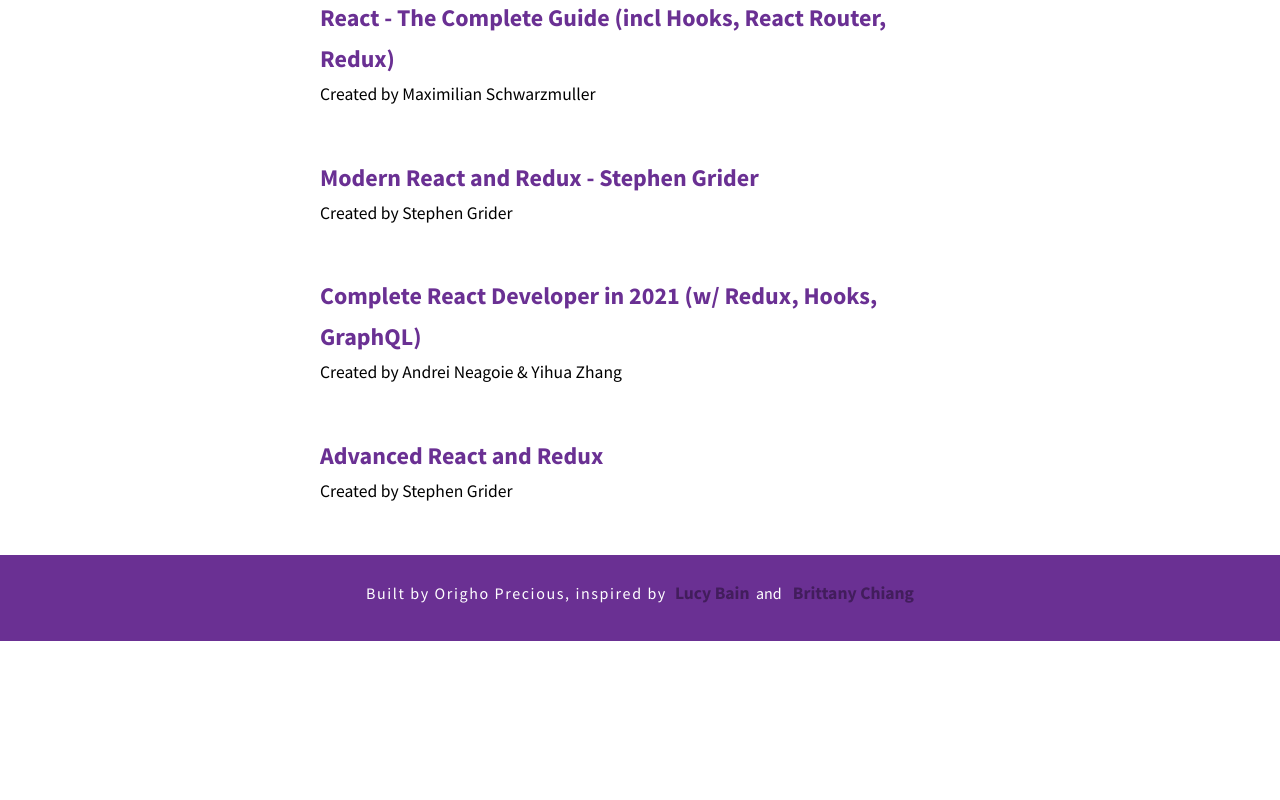
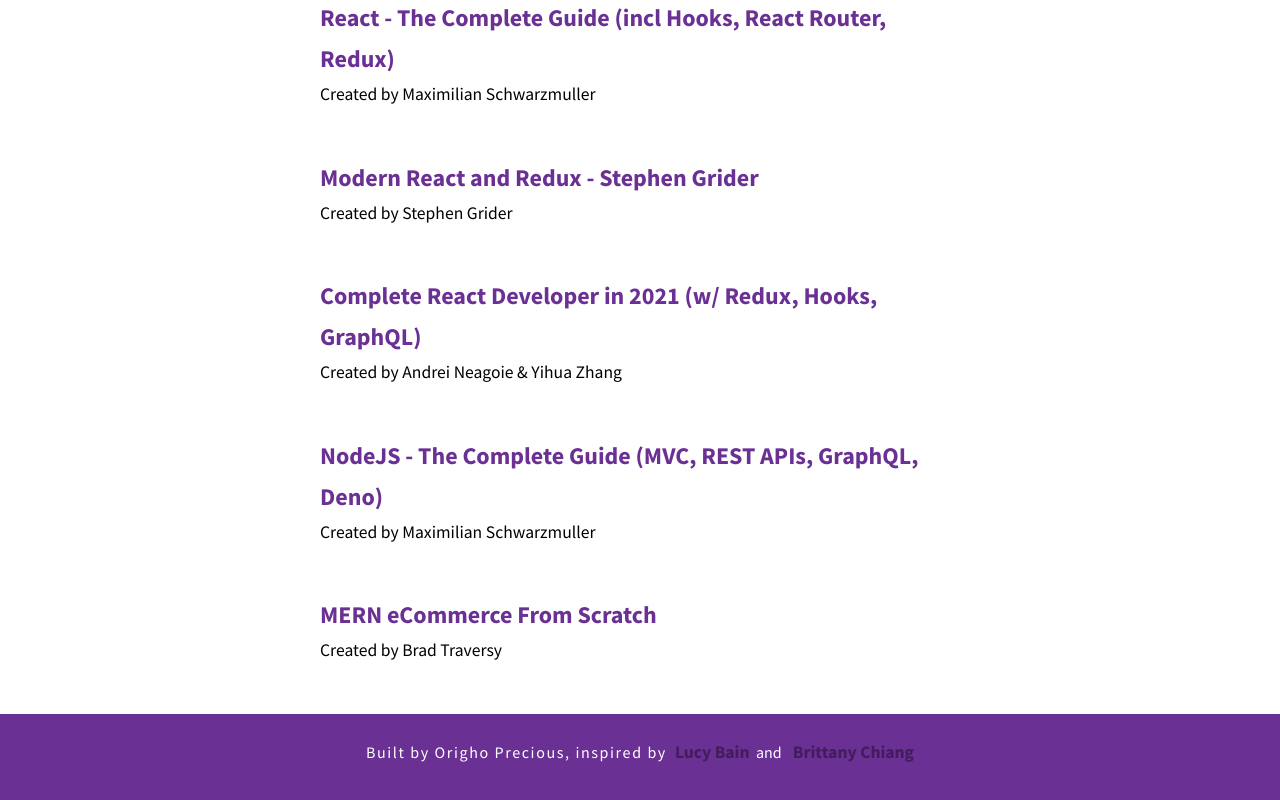
Before and after one commit to Origho-precious/my-portfolio, a React (Create React App) app: page /resources in a window 1280 px wide. Shown: the part 838-1638 px from the top of the page. Before the commit the page ends 1479 px from the top, so only its background shows below. Built offline with nearby package versions, Linux system fonts and the light colour scheme.

Commit message:
feat: updating resources page

```diff
--- a/src/pages/resources/index.jsx
+++ b/src/pages/resources/index.jsx
@@ -88,13 +88,23 @@
 					</li>
 					<li>
 						<a
-              href="https://www.udemy.com/course/react-redux-tutorial/"
+							href="https://www.udemy.com/course/nodejs-the-complete-guide/"
 							target="_blank"
 							rel="noopener noreferrer"
 						>
-              Advanced React and Redux
+							NodeJS - The Complete Guide (MVC, REST APIs, GraphQL, Deno)
 						</a>
-            <small>Created by Stephen Grider</small>
+						<small>Created by Maximilian Schwarzmuller</small>
+					</li>
+					<li>
+						<a
+							href="https://www.udemy.com/course/mern-ecommerce/"
+							target="_blank"
+							rel="noopener noreferrer"
+						>
+							MERN eCommerce From Scratch
+						</a>
+						<small>Created by Brad Traversy</small>
 					</li>
 				</ul>
 			</div>
```
Lines whose indentation alone changed are shown as unchanged.
